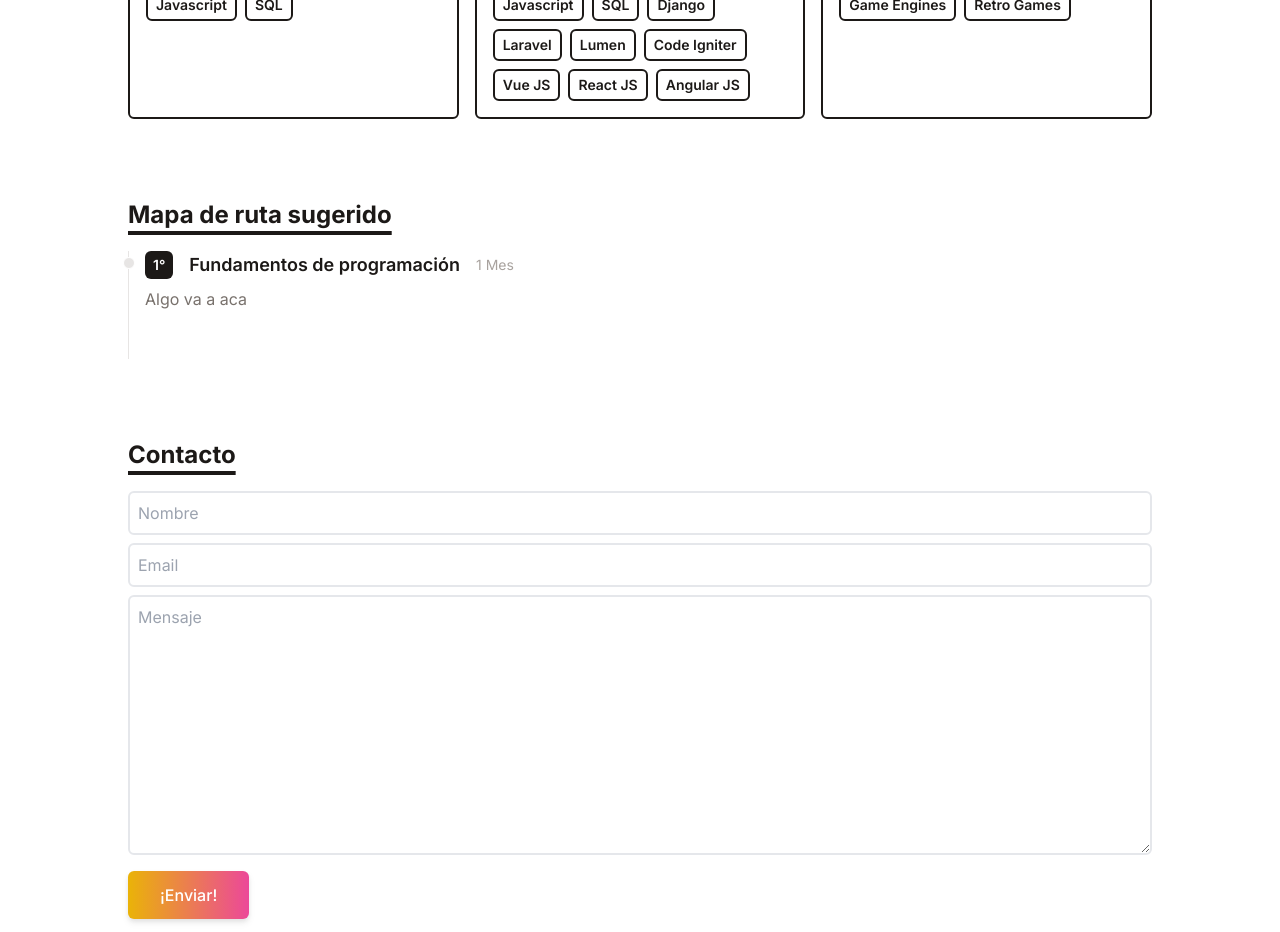
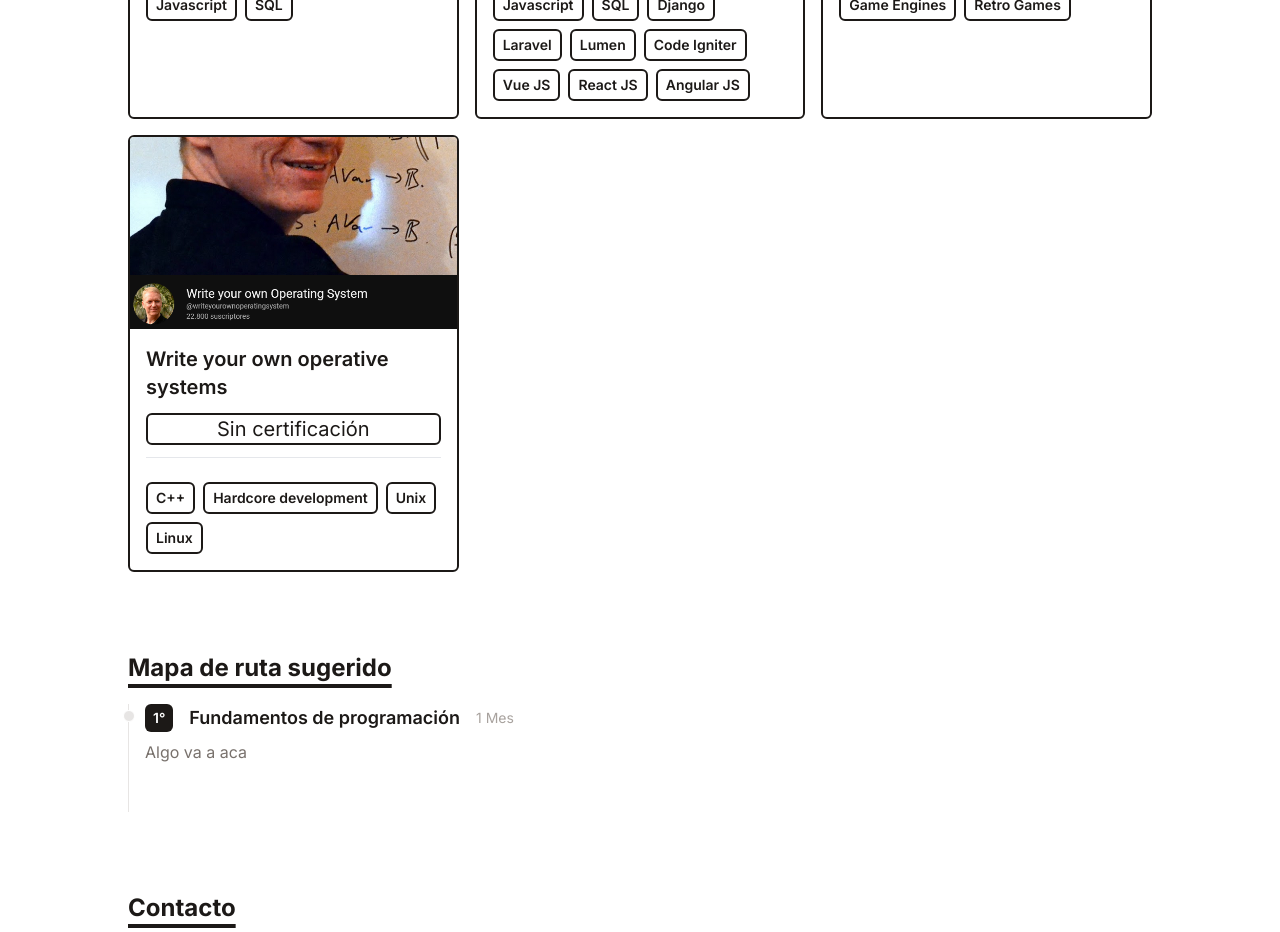
Before and after one commit to jpromanonet/freeCodingResources, a React (Vite) app in the folder es/: page / in a window 1280 px wide. Shown: the part 3460-4392 px from the top of the page. Built offline with nearby package versions, Linux system fonts and the light colour scheme.

Commit message:
More resources

```diff
--- a/es/src/data/portfolio.js
+++ b/es/src/data/portfolio.js
@@ -125,4 +125,11 @@ export default [
       stack: ['C++', 'Game Development', 'Game Engines', 'Retro Games'],
       link: 'https://www.youtube.com/@javidx9',
    },
+   {
+      title: 'Write your own operative systems',
+      cert: 'Sin certificación',
+      imgUrl: '/assets/wyoos.png',
+      stack: ['C++', 'Hardcore development', 'Unix', 'Linux'],
+      link: 'https://www.youtube.com/@writeyourownoperatingsystem',
+   },
 ]
```
Also changed, not shown: es/public/assets/wyoos.png (added).
